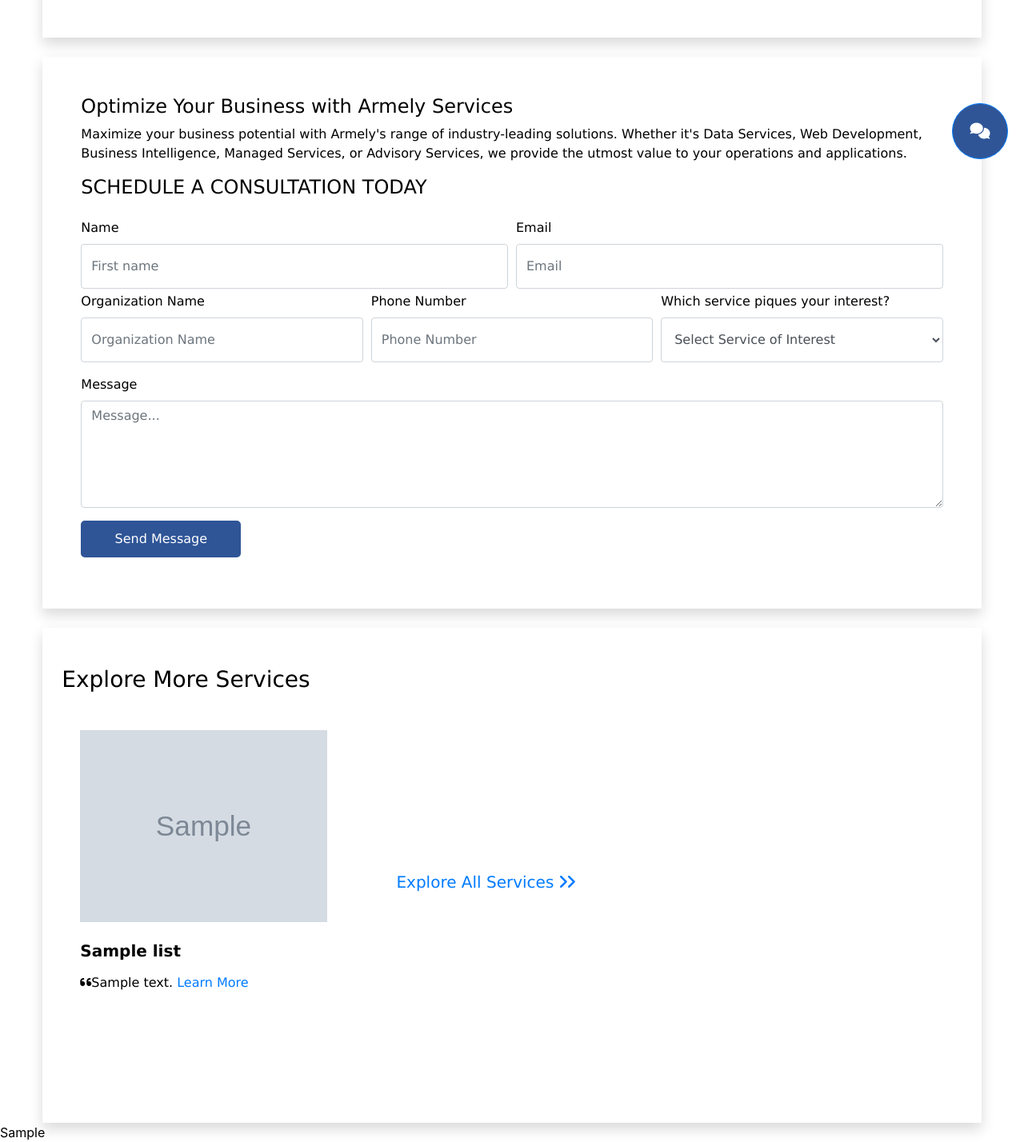
After one commit to Malvine254/project, a PHP site: page /service_details.php in a window 1280 px wide. The commit adds this page. Shown: the part 581-2009 px from the top of the page at 80% size. Run offline with PHP 8.4, Linux system fonts and the light colour scheme; tables that the repository leaves empty or names only in its code hold one stand-in row (values such as "Sample post"); grey boxes marked "Sample" are stand-in pictures; some libraries are stand-ins or nearby versions.

Commit message:
More changes underway

```diff
--- a/contact-us.php
+++ b/contact-us.php
@@ -36,13 +36,8 @@
       font-size: 57px;
     }
   </style>
-<<<<<<< HEAD
  <!-- <div style="margin-top: 80px;"></div>  -->
 <div class="container col-md-11 mt-3">
-=======
- <div style="margin-top: 80px;"></div>
-<div class="container col-md-11">
->>>>>>> b39ef6fd36c028fa568fb3859268dc7c54b3771e
   <div class="background-image shadow col-md-12">
     <h1 class="text-center text-light font-size">Contact Us</h1>
   </div>
--- a/php/actions.php
+++ b/php/actions.php
@@ -304,15 +304,52 @@
         while ($row=$select->fetch_assoc()) {
 
         	echo ' <div class="col-md-4 mb-4 card-item">
-				        <div style="min-height: 450px;max-height: 450px;" class="card transparent-card shadow">
-				          <div class="card-body py-4 mt-2">
+				        <div style="min-height: 450px;height: auto;" class="card transparent-card">
+				          <div class="card-body py-4 mt-1">
 				            <div class="d-flex justify-content-start mb-4">
 				              <img src="images/services/'.$row['image'].'"
 				                class=" shadow-1-strong" width="100%" height="240"/>
 				            </div>
 				            <h5 class="font-weight-bold my-3">'.$row['title'].'</h5>
 				            <p class="mb-2">
-				              <i class="fas fa-quote-left pe-2"></i>'.readMoreText($row['body']).' <a href="'.$row['url'].'">Learn More</a>
+				              <i class="fas fa-quote-left pe-2"></i>'.readMoreText($row['body']).' <a href="service_details?service_name='.$row['title'].'">Learn More</a>
+				            </p>
+				          </div>
+				        </div>
+				      </div>';
+
+        }
+    }else{
+        echo "No records found!";
+    }
+
+
+
+}
+
+function displayMoreServicesList(){
+    include 'config.php';
+    function readMoreText($text){
+    	if (strlen($text)>=50) {
+    		return substr($text, 0,100)."...";
+    	}else{
+    		return $text;
+    	}
+    }
+     $select = $conn->query("SELECT * FROM services_lists ORDER BY id DESC LIMIT 3");
+     if ($select->num_rows>0) {
+        while ($row=$select->fetch_assoc()) {
+
+        	echo ' <div class="col-md-4 mb-4 card-item">
+				        <div style="min-height: 450px;height: auto;" class="card transparent-card">
+				          <div class="card-body py-4 mt-1">
+				            <div class="d-flex justify-content-start mb-4">
+				              <img src="images/services/'.$row['image'].'"
+				                class=" shadow-1-strong" width="100%" height="240"/>
+				            </div>
+				            <h5 class="font-weight-bold my-3">'.$row['title'].'</h5>
+				            <p class="mb-2">
+				              <i class="fas fa-quote-left pe-2"></i>'.readMoreText($row['body']).' <a href="service_details?service_name='.$row['title'].'">Learn More</a>
 				            </p>
 				          </div>
 				        </div>
--- /dev/null
+++ b/service_details.php
@@ -0,0 +1,194 @@
+<?php include "php/actions.php"; ?>
+<!DOCTYPE html>
+<html lang="en">
+<head>
+  <meta charset="UTF-8">
+  <meta name="viewport" content="width=device-width, initial-scale=1, shrink-to-fit=no">
+  <title>armely</title>
+  <link rel="stylesheet" href="https://stackpath.bootstrapcdn.com/bootstrap/4.5.2/css/bootstrap.min.css">
+  <!-- main csss -->
+  <link rel="stylesheet" href="css/style.css">
+  <!-- font awesome  -->
+   <link rel="stylesheet" href="https://cdnjs.cloudflare.com/ajax/libs/font-awesome/6.0.0-beta3/css/all.min.css">
+  <link rel="icon" href="images/logo/logo1.png" type="image/x-icon">
+  <link rel="stylesheet" href="https://cdn.jsdelivr.net/npm/aos@2.3.4/dist/aos.css">
+  <link rel="stylesheet" href="https://fonts.googleapis.com/css2?family=Playfair+Display:wght@400;700&family=Lobster&family=Dancing+Script&family=Cinzel:wght@400;700&family=Great+Vibes&family=Roboto+Slab:wght@400;700&family=Sacramento&family=Merriweather:wght@400;700&family=PT+Serif:wght@400;700&family=Zilla+Slab:wght@400;700&family=Poppins:wght@400;600&family=Lato:wght@100;300;400;700;900&display=swap">
+</head>
+<body>
+
+  <!-- Navbar -->
+   <?php echo displayHeader(); echo displayFloatingButton();?>
+  <!-- Content -->
+  <?php if (isset($_GET['service_name'])) {
+    include 'php/config.php';
+     $title = strtolower(mysqli_real_escape_string($conn, $_GET['service_name']));
+     $select = $conn->query("SELECT * FROM services_lists WHERE LOWER(title)='$title'");
+     if ($select->num_rows>0) {
+       while ($row=$select->fetch_assoc()) {
+        $intro_content = $row['intro_content'];
+        $other_contents = $row['other_contents'];
+        $image = $row['image'];
+
+       }
+     }else{
+      echo "No record";
+     }
+
+  } ?>
+  <div class="margin-top"></div>
+  <div class="container col-sm-11 shadow p-4">
+  <div class="mt-2">
+    <div class="row">
+    <div class="col-md-6 order-md-2">
+      <img style="max-height: 400px; width: 100%;" class="img-fluid mt-4" src="images/services/<?php if (isset($_GET['service_name'])) {
+       echo $image;
+      } ?>">
+    </div>
+    <div class="col-md-6 order-md-1">
+      <h4><a href="services">All Services </a> <span class="text-muted"> /
+        <?php if (isset($_GET['service_name'])) {
+       echo ucwords($title);
+      } ?>
+      </span></h4>
+      <hr>
+      <?php if (isset($_GET['service_name'])) {
+       echo $intro_content;
+      } ?>
+
+    </div>
+  </div>
+   <div class="mt-4">
+     <?php if (isset($_GET['service_name'])) {
+       echo $other_contents;
+      } ?>
+   </div>
+
+
+  </div>
+  </div>
+<section>
+  <div class="container col-md-11 mt-4 shadow p-5">
+    <div class="">
+        <h4>Optimize Your Business with Armely Services</h4>
+        <p class="mt-2">Maximize your business potential with Armely's range of industry-leading solutions. Whether it's Data Services, Web Development, Business Intelligence, Managed Services, or Advisory Services, we provide the utmost value to your operations and applications.</p>
+    </div>
+    <div class="form-container">
+      <h4 class=" mb-4">SCHEDULE A CONSULTATION TODAY</h4>
+      <div class="row mb-3">
+      <div class="col-md-12">
+           <form id="consultation-form" method="post">
+              <div class="form-row">
+                <div class="col-md-6 mb-1">
+                  <label for="validationServer01">Name</label>
+                  <input name="name" type="text" class="form-control edit-input " id="validationServer01" placeholder="First name"  required>
+                </div>
+                <div class="col-md-6 mb-1">
+                  <label for="validationServer02">Email</label>
+                  <input name="email" type="email" class="form-control  edit-input " id="validationServer02" placeholder="Email"  required>
+
+                </div>
+              </div>
+              <div class="form-row">
+                <div class="col-md-4 mb-3">
+                  <label for="validationServer03">Organization Name</label>
+                  <input name="organization" type="text" class="form-control edit-input" id="validationServer03" placeholder="Organization Name" required>
+
+                </div>
+                <div class="col-md-4 mb-1">
+                  <label for="validationServer04">Phone Number</label>
+                  <input name="phone" type="text" class="form-control  edit-input" id="validationServer04" placeholder="Phone Number" required>
+                </div>
+                <div class="col-md-4 mb-3">
+                  <label for="validationServer03">Which service piques your interest?</label>
+                  <select name="service_type" type="text" class="form-control edit-input" id="validationServer03" placeholder="Organization Name" required>
+                      <option value="" disabled selected>Select Service of Interest</option>
+                      <option value="Data Services">Data Services</option>
+                      <option value="Web Development">Web Development</option>
+                      <option value="Business Intelligence">Business Intelligence</option>
+                      <option value="Managed Services">Managed Services</option>
+                      <option value="Advisory Services">Advisory Services</option>
+                  </select>
+
+                </div>
+                <div class="col-md-12 mb-3">
+                  <label for="validationServer05">Message</label>
+                  <textarea name="message" rows="5" type="text" class="form-control  edit-textarea" id="validationServer05" placeholder="Message..." required></textarea>
+
+                </div>
+              </div>
+              <button name="submit_consultation_form" class="btn btn-primary default-button-color" type="submit">Send Message</button>
+            </form>
+      </div>
+    </div>
+</div>
+
+
+</div>
+</section>
+
+
+
+
+<section class="mt-4">
+  <div class="container py-5 col-md-11 mt-1 p-4 col-sm-12 shadow">
+    <div class="row d-flex justify-content-start">
+      <div class=" col-xl-12">
+        <h3 class="fw-bold mb-2">Explore More Services</h3>
+        <p class="mb-4 pb-2 mb-md-3 pb-md-0">
+
+        </p>
+      </div>
+    </div>
+
+    <div class="row">
+     <?php displayMoreServicesList(); ?>
+     <div class="d-flex justify-content-between align-items-center mb-4 pl-5">
+          <h5><a href="services" class="default-color">Explore All Services <i class="fa fa-angle-right"></i><i class="fa fa-angle-right"></i> </a></h5>
+    </div>
+   </div>
+
+  </div>
+</section>
+
+   <!-- Floating Action Button -->
+   <div class="floating-btn">
+    <button id="myBtn"  style="border-radius: 50%; height: 70px; width: 70px; background-color: rgb(47,85,151);"  type="button" class="btn btn-primary btn-lg">
+      <i class="fas fa-comments"></i>
+    </button>
+  </div>
+  <!-- scroll bar -->
+  <button  id="scrollToTopBtn" class="btn btn-primary rounded-circle" style="display:none; background: rgb(47,85,151);">
+    <i style="font-size: 2em;" class="fa-solid fa-arrow-up"></i>
+</button>
+
+  <!-- start of Footer -->
+   <?php echo displayFooter(); ?>
+<!-- end of Footer -->
+
+</style>
+
+<!-- The Modal -->
+<div id="myModal" class="modal">
+
+  <!-- Modal content -->
+  <div class="modal-content col-lg-4">
+    <span class="close">&times;</span>
+    <iframe src="https://copilotstudio.microsoft.com/environments/Default-588cadf4-9902-4465-86c0-8bcf04f4f102/bots/crc65_armelyCom/webchat?__version__=2"
+    frameborder="0" style="width: 100%; height: 100%;"></iframe>
+      </div>
+
+</div>
+
+  <!--Bootrap and jQuery Scripts -->
+  <script src="https://code.jquery.com/jquery-3.5.1.slim.min.js"></script>
+  <script src="https://cdn.jsdelivr.net/npm/@popperjs/core@2.9.2/dist/umd/popper.min.js"></script>
+  <script src="https://stackpath.bootstrapcdn.com/bootstrap/4.5.2/js/bootstrap.min.js"></script>
+  <script src="https://code.jquery.com/jquery-3.6.4.min.js"></script>
+  <script src="https://cdn.jsdelivr.net/npm/bootstrap@5.0.2/dist/js/bootstrap.bundle.min.js"></script>
+  <script src="https://cdnjs.cloudflare.com/ajax/libs/lazysizes/5.3.0/lazysizes.min.js" async></script>
+  <script src="https://cdn.jsdelivr.net/npm/aos@2.3.4/dist/aos.js"></script>
+  <script src="js/main3.js"></script>
+
+
+</body>
+</html>
--- a/services.php
+++ b/services.php
@@ -34,7 +34,7 @@
   </div>
   </div>
 <section >
-  <div class="container py-5 col-md-11 mt-5 p-4 col-sm-12">
+  <div class="container py-5 col-md-11 mt-2 p-4 col-sm-12 shadow">
     <div class="row d-flex justify-content-start">
       <div class=" col-xl-12">
         <h3 class="fw-bold mb-3">Our Services Lead the Way</h3>
```
Also changed, not shown: test.php (+131 -82 lines), test2.html (+73 -72 lines).
